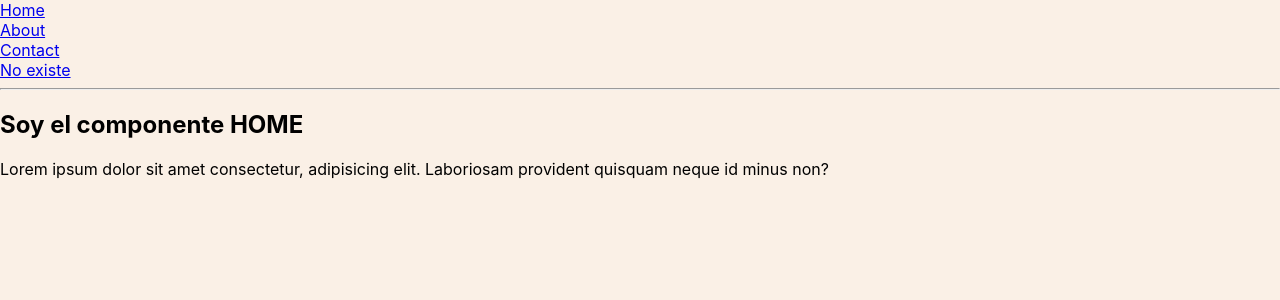
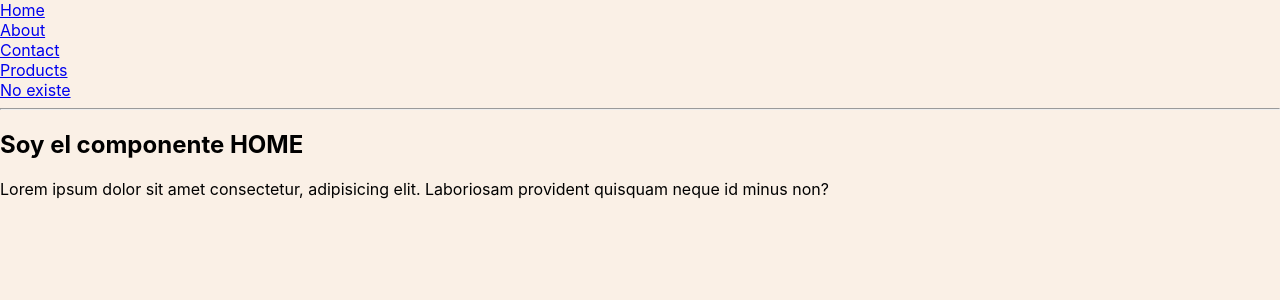
Before and after one commit to Nefiox/Learning-React, a React (Create React App) app: page / in a window 1280 px wide. Shown: the top 300 px of the page. Built offline with nearby package versions, Linux system fonts and the light colour scheme.

Commit message:
Parameterized routes

```diff
--- a/src/App.js
+++ b/src/App.js
@@ -6,6 +6,7 @@
 import Home from './components/Home'
 import Contact from './components/Contact'
 import About from './components/About'
+import Products from './components/Products'
 import NotFound from './components/NotFound'
 import {Link, Route, Switch} from 'react-router-dom'
 
@@ -16,6 +17,7 @@
       <Link to="/">Home</Link> <br/>
       <Link to="/about">About</Link> <br/>
       <Link to="/contact">Contact</Link> <br/>
+      <Link to="/products/1">Products</Link> <br/>
       <Link to="/no-existe">No existe</Link> <br/>
       <hr/>
       {/* <header className="App-header">
@@ -25,6 +27,7 @@
         <Route exact path="/" component={Home} />
         <Route exact path="/about" component={About} />
         <Route exact path="/contact" component={Contact} />
+        <Route exact path="/products/:id" component={Products} />
         <Route component={NotFound} />
       </Switch>
       {/* <main>
```
